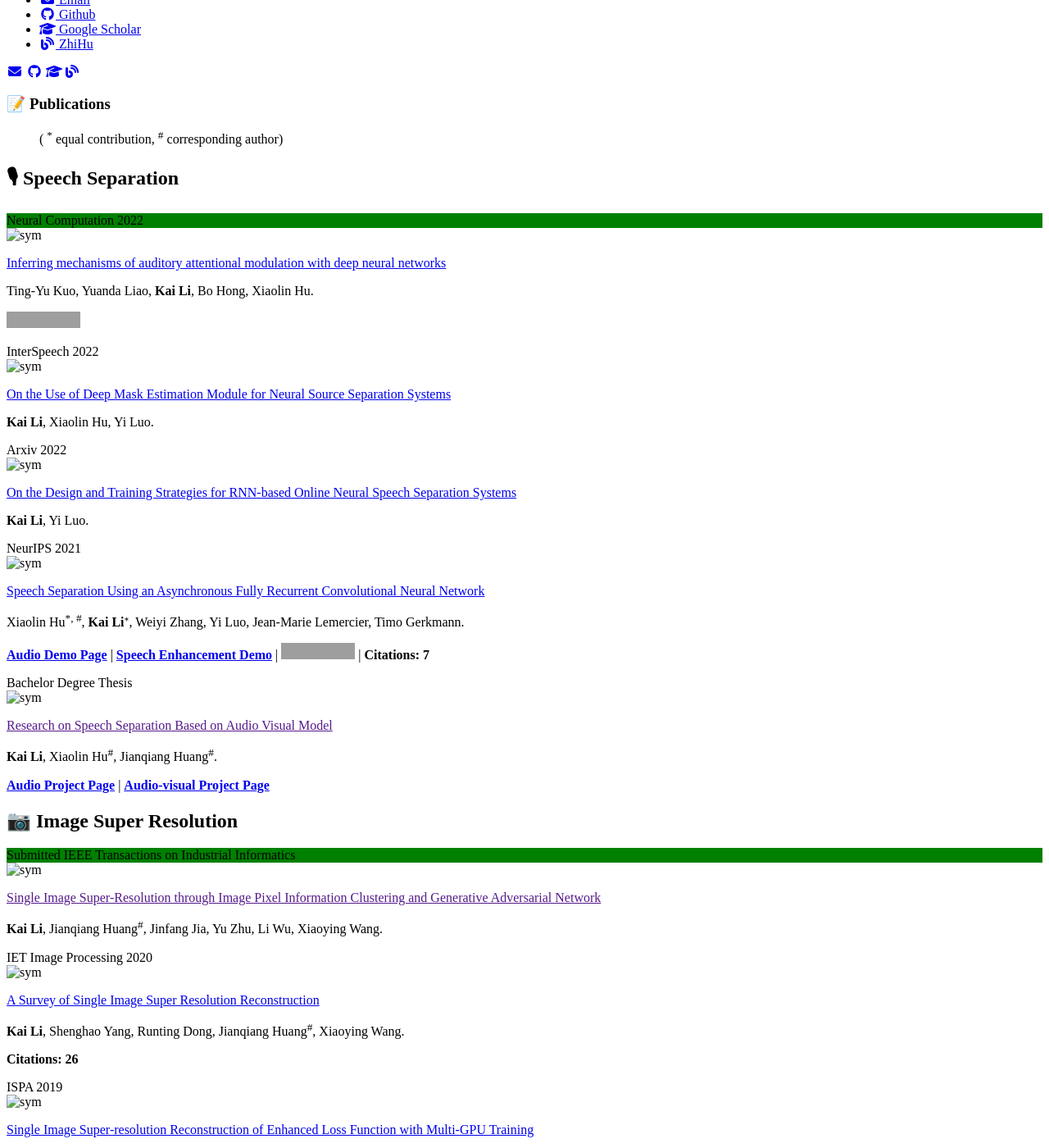
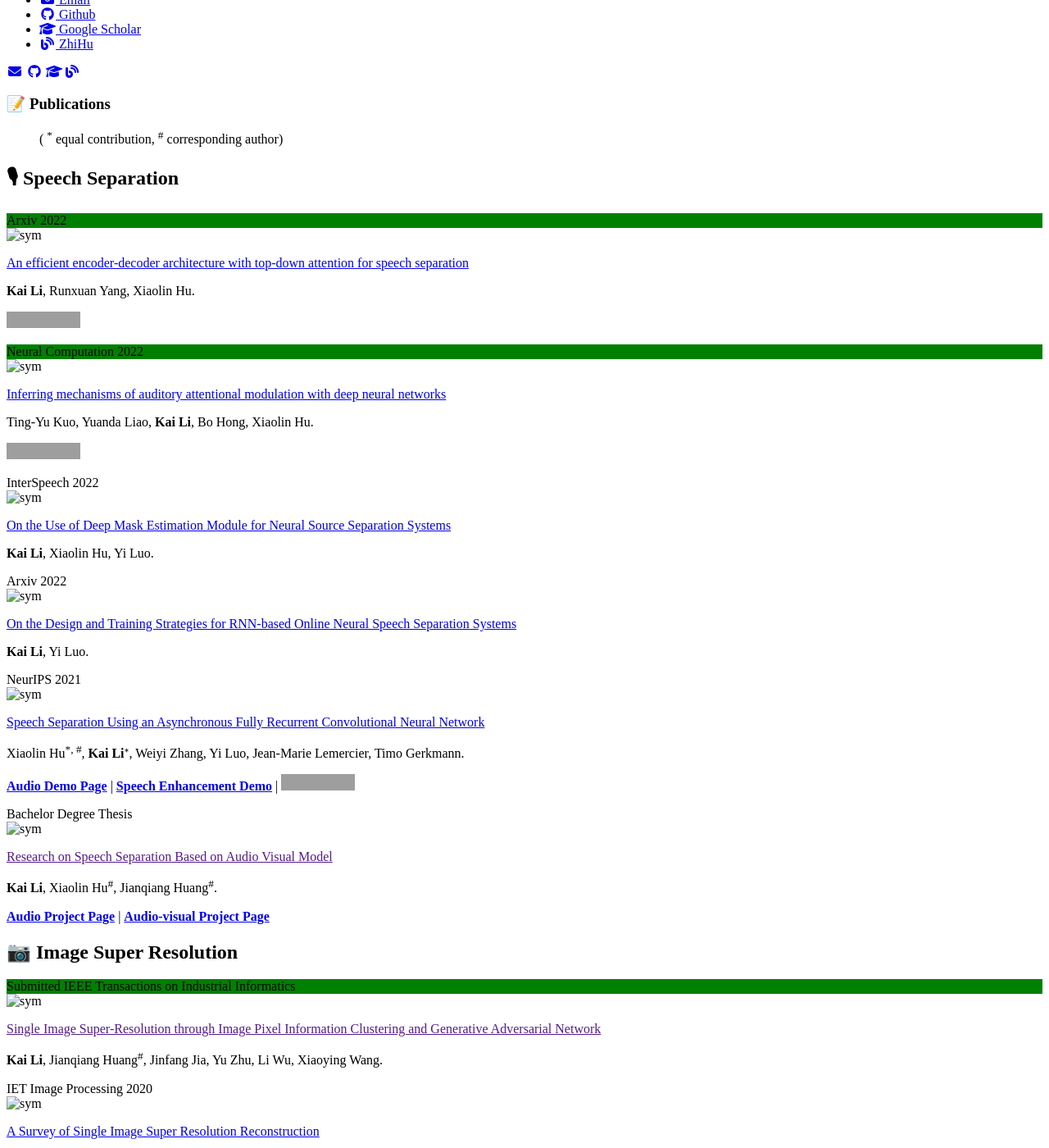
Before and after one commit to JusperLee/jusperlee.github.io, a Jekyll site: the page built from _pages/includes/pub.md, in a window 1280 px wide and 1400 px high, scrolled down 403 px. Shown: the whole window at 82% size. Built offline with Jekyll 4.4.1, drawn with Linux system fonts in a browser that asks for light colours; nearby versions of some CDN libraries; our own code applies the rules of GitHub Pages for plain Markdown files; formulas are drawn with MathJax 3; grey boxes are pictures that could not be loaded.

Commit message:
Update New Paper

```diff
--- a/_pages/includes/pub.md
+++ b/_pages/includes/pub.md
@@ -4,6 +4,18 @@
 > ( <sup>*</sup> equal contribution, <sup>#</sup> corresponding author)
 
 ## 🎙 Speech Separation
+
+<div class='paper-box'><div class='paper-box-image'><div><div class="badge" style="background-color: green">Arxiv 2022</div><img src='images/tdanet.png' alt="sym" width="100%"></div></div>
+<div class='paper-box-text' markdown="1">
+
+[An efficient encoder-decoder architecture with top-down attention for speech separation](https://arxiv.org/pdf/2209.15200)
+
+**Kai Li**, Runxuan Yang, Xiaolin Hu.
+
+<a href="https://github.com/JusperLee/TDANet"><img src="https://img.shields.io/github/stars/JusperLee/TDANet?style=social&amp;label=Code+Stars" alt=""></a> <strong><span class='show_paper_citations' data='fHkHcMsAAAAJ:LkGwnXOMwfcC'></span></strong>
+
+</div>
+</div>
 
 <div class='paper-box'><div class='paper-box-image'><div><div class="badge" style="background-color: green">Neural Computation 2022</div><img src='images/nerualcom.png' alt="sym" width="100%"></div></div>
 <div class='paper-box-text' markdown="1">
@@ -12,7 +24,7 @@
 
 Ting-Yu Kuo, Yuanda Liao, **Kai Li**, Bo Hong, Xiaolin Hu.
 
-<a href="https://github.com/liaoyd16/cocktail_lk"><img src="https://img.shields.io/github/stars/liaoyd16/cocktail_lk?style=social&amp;label=Code+Stars" alt=""></a>
+<a href="https://github.com/liaoyd16/cocktail_lk"><img src="https://img.shields.io/github/stars/liaoyd16/cocktail_lk?style=social&amp;label=Code+Stars" alt=""></a> <strong><span class='show_paper_citations' data='fHkHcMsAAAAJ:ufrVoPGSRksC'></span></strong>
 
 </div>
 </div>
@@ -24,6 +36,7 @@ Ting-Yu Kuo, Yuanda Liao, **Kai Li**, Bo Hong, Xiaolin Hu.
 
 **Kai Li**, Xiaolin Hu, Yi Luo.
 
+<strong><span class='show_paper_citations' data='fHkHcMsAAAAJ:_FxGoFyzp5QC'></span></strong>
 </div>
 </div>
 
@@ -34,6 +47,7 @@ Ting-Yu Kuo, Yuanda Liao, **Kai Li**, Bo Hong, Xiaolin Hu.
 
 **Kai Li**, Yi Luo.
 
+<strong><span class='show_paper_citations' data='fHkHcMsAAAAJ:YsMSGLbcyi4C'></span></strong>
 </div>
 </div>
 
@@ -44,7 +58,7 @@ Ting-Yu Kuo, Yuanda Liao, **Kai Li**, Bo Hong, Xiaolin Hu.
 
 Xiaolin Hu<sup>*, #</sup>, **Kai Li$^*$**, Weiyi Zhang, Yi Luo, Jean-Marie Lemercier, Timo Gerkmann.
 
-[**Audio Demo Page**](./project/AFRCNN) \| [**Speech Enhancement Demo**](./project/AFRCNN-Enh) \| <a href="https://github.com/JusperLee/AFRCNN-For-Speech-Separation"><img src="https://img.shields.io/github/stars/JusperLee/AFRCNN-For-Speech-Separation?style=social&amp;label=Code+Stars" alt=""></a> \| **Citations: 7**
+[**Audio Demo Page**](./project/AFRCNN) \| [**Speech Enhancement Demo**](./project/AFRCNN-Enh) \| <a href="https://github.com/JusperLee/AFRCNN-For-Speech-Separation"><img src="https://img.shields.io/github/stars/JusperLee/AFRCNN-For-Speech-Separation?style=social&amp;label=Code+Stars" alt=""></a> <strong><span class='show_paper_citations' data='fHkHcMsAAAAJ:zYLM7Y9cAGgC'></span></strong>
 
 </div>
 </div>
@@ -79,7 +93,7 @@ Xiaolin Hu<sup>*, #</sup>, **Kai Li$^*$**, Weiyi Zhang, Yi Luo, Jean-Marie Lemer
 
 **Kai Li**, Shenghao Yang, Runting Dong, Jianqiang Huang<sup>#</sup>, Xiaoying Wang.
 
-**Citations: 26**
+<strong><span class='show_paper_citations' data='fHkHcMsAAAAJ:u5HHmVD_uO8C'></span></strong>
 
 </div>
 </div>
@@ -91,7 +105,7 @@ Xiaolin Hu<sup>*, #</sup>, **Kai Li$^*$**, Weiyi Zhang, Yi Luo, Jean-Marie Lemer
 
 Jianqiang Huang<sup>*, #</sup>, **Kai Li$^*$**, Xiaoying Wang.
 
-**Citations: 1**
+<strong><span class='show_paper_citations' data='fHkHcMsAAAAJ:9yKSN-GCB0IC'></span></strong>
 
 </div>
 </div>
@@ -103,5 +117,6 @@ Jianqiang Huang<sup>*, #</sup>, **Kai Li$^*$**, Xiaoying Wang.
 
 **Kai Li**, Liang Ye, Shenghao Yang, Jianqiang Huang<sup>#</sup>, Xiaoying Wang.
 
+<strong><span class='show_paper_citations' data='fHkHcMsAAAAJ:Tyk-4Ss8FVUC'></span></strong>
 </div>
 </div>
```
Also changed, not shown: images/tdanet.png (added).
